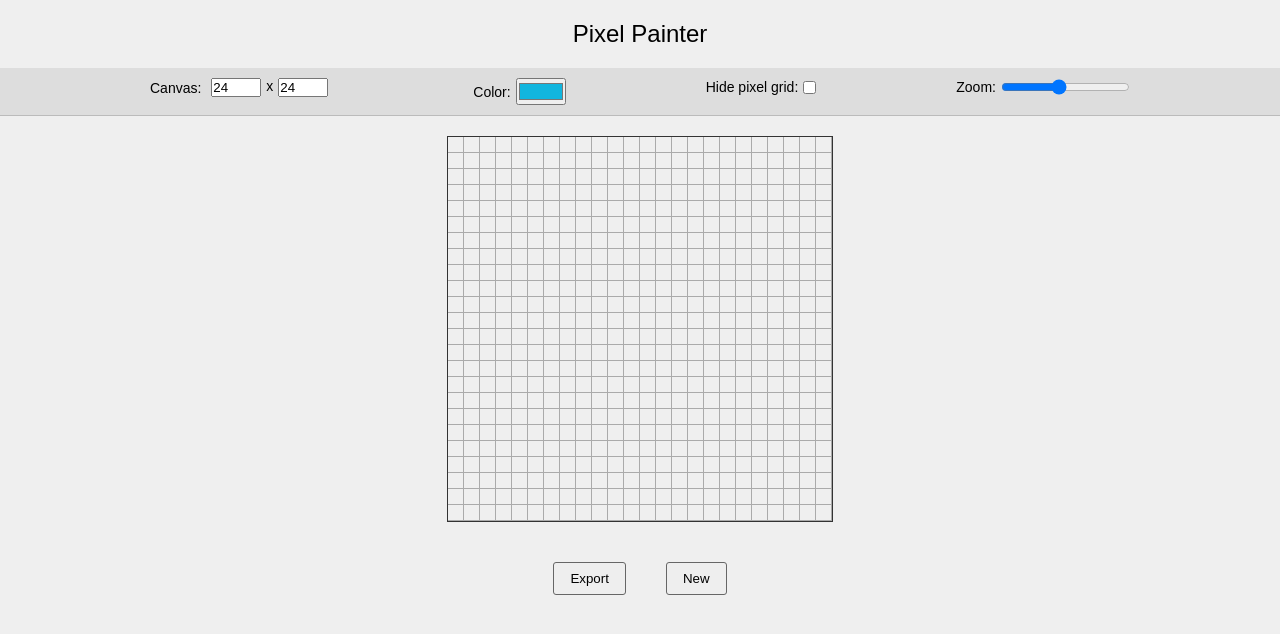
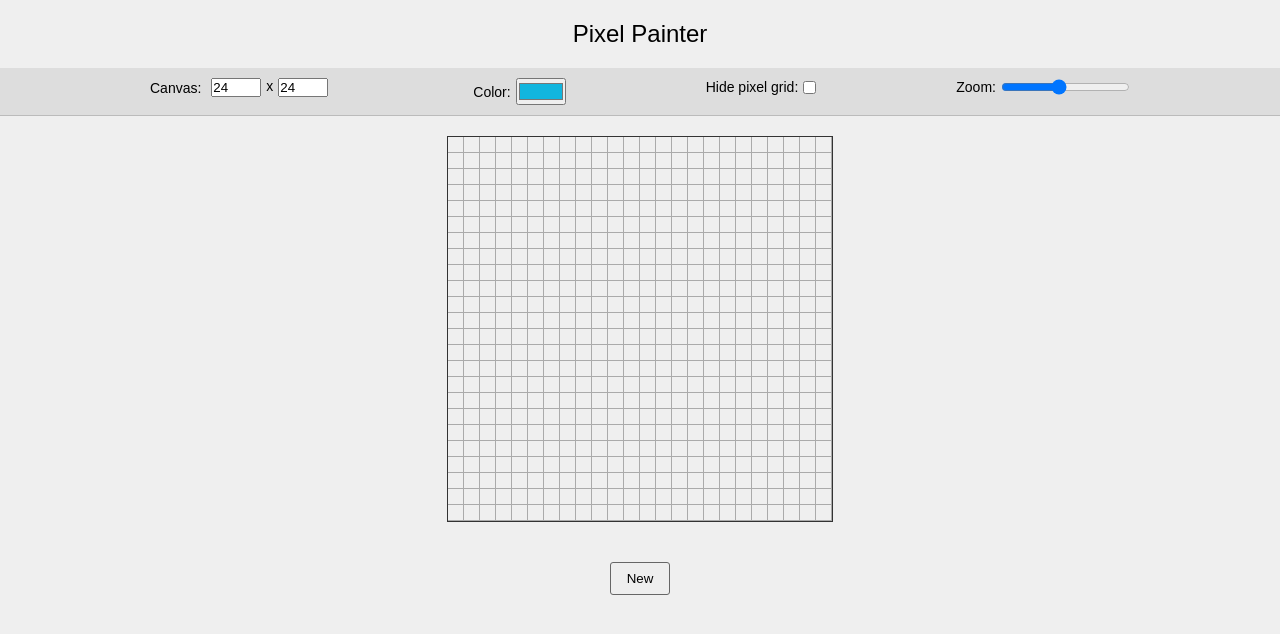
Before and after one commit to hseager/pixel-painter, a React (Create React App) app: page / in a window 1280 px wide. Shown: the top 634 px of the page. Built offline with nearby package versions, Linux system fonts and the light colour scheme.

Commit message:
Removed unfinshed export button

```diff
--- a/src/js/components/Controls.js
+++ b/src/js/components/Controls.js
@@ -8,12 +8,7 @@ class Controls extends React.Component {
 
     constructor(){
         super();
-        this.handleExportClick = this.handleExportClick.bind(this);
         this.handleNewClick = this.handleNewClick.bind(this);
-    }
-
-    handleExportClick(event){
-        console.log(123);
     }
 
     handleNewClick(){
@@ -23,7 +18,6 @@ class Controls extends React.Component {
     render(){
         return (
             <div className="controls">
-                <button className="control-button" onMouseDown={(event) => this.handleExportClick()}>Export</button>
                 <button className="control-button" onMouseDown={(event) => this.handleNewClick()}>New</button>
             </div>
         )
```
Also changed, not shown: 1 other file (tests, documents, lock files or other folders).
